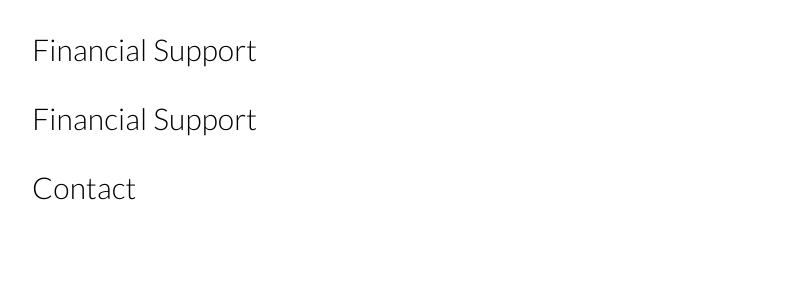
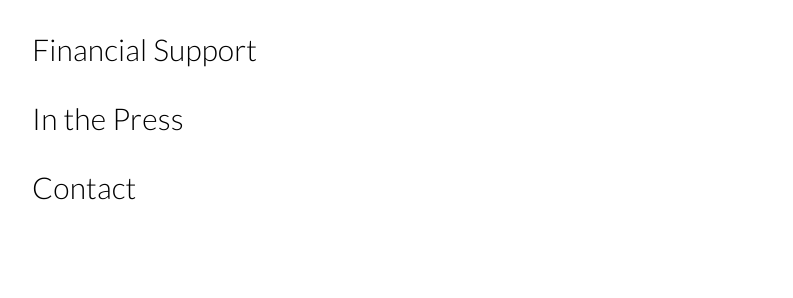
Before and after one commit to matthieuboisgontier/matthieuboisgontier.github.io, a Jekyll site: the page built from index.html, in a window 1280 px wide. Shown: the part 611-909 px from the top of the page, without its empty margins (243-1036 px from the left). Built offline with Jekyll 4.4.1, drawn with Linux system fonts in a browser that asks for light colours; nearby versions of some CDN libraries; some web fonts are replaced; a script that is not in the unit is left out; comment, search, counter and statistics services are not loaded.

Commit message:
Update index.html

```diff
--- a/index.html
+++ b/index.html
@@ -35,7 +35,7 @@ layout: default
   </div>
 
   <h1 id="cv" name="cv">
-		<span class="menu">Financial Support</span>
+		<span class="menu">In the Press</span>
 	</h1>
   <div>
     {% include inthepress.html %}
```
